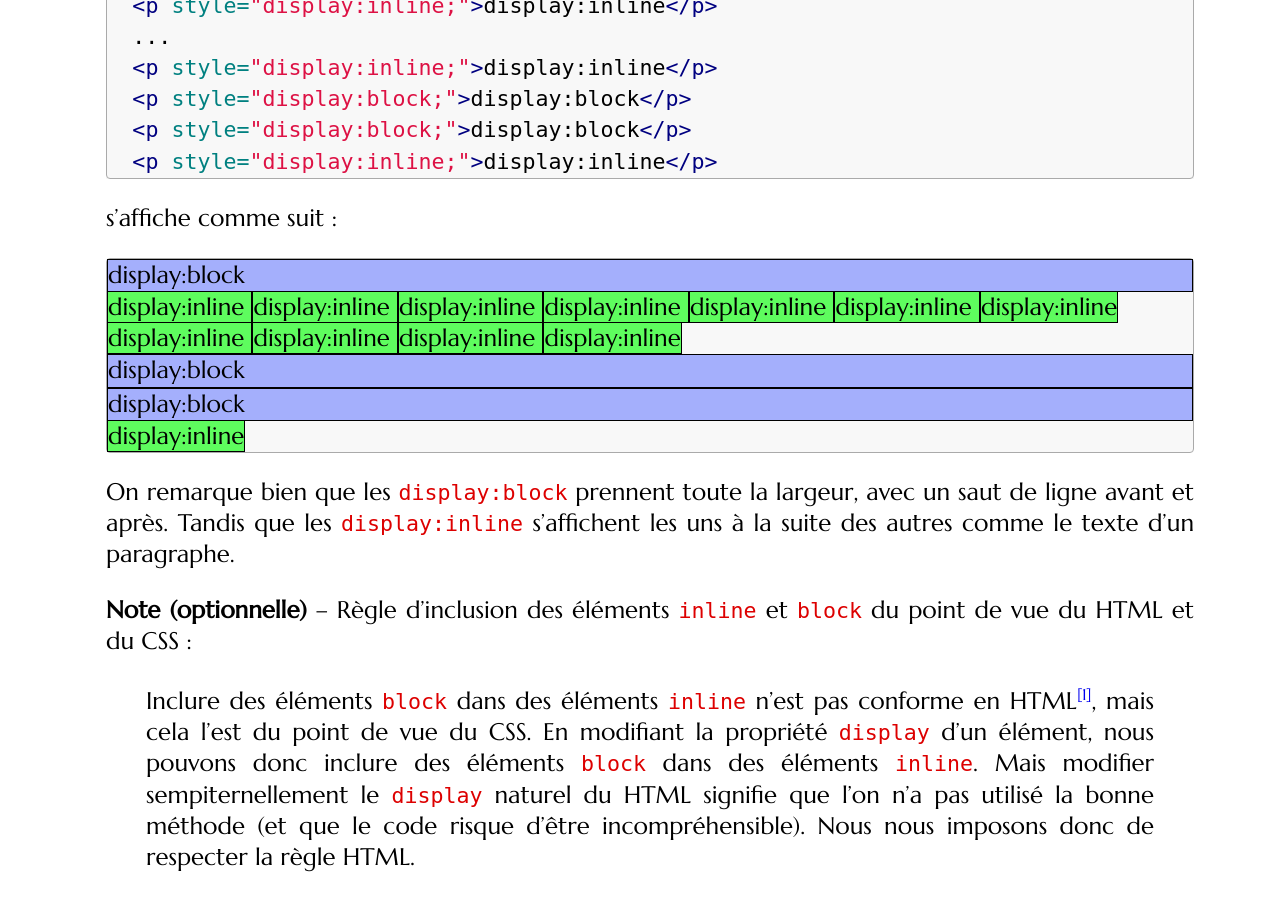
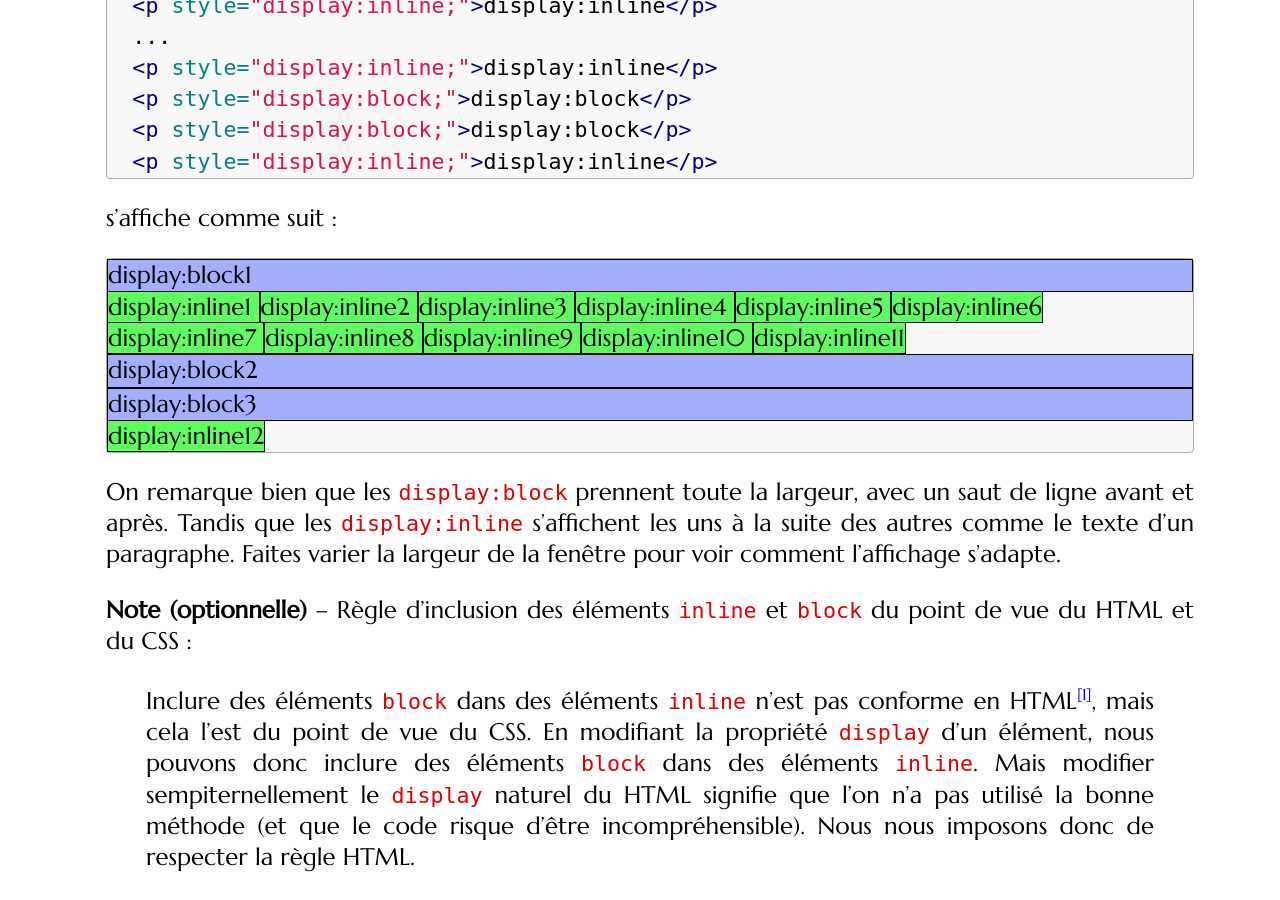
Before and after one commit to romainlebreton/R1.02-DeveloppementInterfacesWeb, a Jekyll site: the page built from tutorials/tutorial3.md, in a window 1280 px wide and 900 px high, scrolled down 7290 px. Built offline with Jekyll 4.4.1, drawn with Linux system fonts in a browser that asks for light colours; some web fonts are replaced; comment, search, counter and statistics services are not loaded.

Commit message:
new week

```diff
--- a/tutorials/tutorial3.md
+++ b/tutorials/tutorial3.md
@@ -361,55 +361,56 @@ s'affiche comme suit :
 
 <div class="codeexample" style="padding:0;text-align:initial;">
 <p style="display:block;background-color:#A4AFFC;border: 1px solid black;margin:0;">
-display:block
+display:block1
 </p>
 <p style="display:inline;background-color:#5EFC5E;border: 1px solid black;margin:0;">
-display:inline
+display:inline1
 </p>
 <p style="display:inline;background-color:#5EFC5E;border: 1px solid black;margin:0;">
-display:inline
+display:inline2
 </p>
 <p style="display:inline;background-color:#5EFC5E;border: 1px solid black;margin:0;">
-display:inline
+display:inline3
 </p>
 <p style="display:inline;background-color:#5EFC5E;border: 1px solid black;margin:0;">
-display:inline
+display:inline4
 </p>
 <p style="display:inline;background-color:#5EFC5E;border: 1px solid black;margin:0;">
-display:inline
+display:inline5
 </p>
 <p style="display:inline;background-color:#5EFC5E;border: 1px solid black;margin:0;">
-display:inline
+display:inline6
 </p>
 <p style="display:inline;background-color:#5EFC5E;border: 1px solid black;margin:0;">
-display:inline
+display:inline7
 </p>
 <p style="display:inline;background-color:#5EFC5E;border: 1px solid black;margin:0;">
-display:inline
+display:inline8
 </p>
 <p style="display:inline;background-color:#5EFC5E;border: 1px solid black;margin:0;">
-display:inline
+display:inline9
 </p>
 <p style="display:inline;background-color:#5EFC5E;border: 1px solid black;margin:0;">
-display:inline
+display:inline10
 </p>
 <p style="display:inline;background-color:#5EFC5E;border: 1px solid black;margin:0;">
-display:inline
+display:inline11
 </p>
 <p style="display:block;background-color:#A4AFFC;border: 1px solid black;margin:0;">
-display:block
+display:block2
 </p>
 <p style="display:block;background-color:#A4AFFC;border: 1px solid black;margin:0;">
-display:block
+display:block3
 </p>
 <p style="display:inline;background-color:#5EFC5E;border: 1px solid black;margin:0;">
-display:inline
+display:inline12
 </p>
 </div>
 
 On remarque bien que les `display:block` prennent toute la largeur, avec un saut
 de ligne avant et après. Tandis que les `display:inline` s'affichent les uns à
-la suite des autres comme le texte d'un paragraphe.
+la suite des autres comme le texte d'un paragraphe. Faites varier la largeur de
+la fenêtre pour voir comment l'affichage s'adapte.
 
 **Note (optionnelle)** -- Règle d'inclusion des éléments `inline` et `block` du
 point de vue du HTML et du CSS :
```
Also changed, not shown: index.md (+6 -6 lines).
